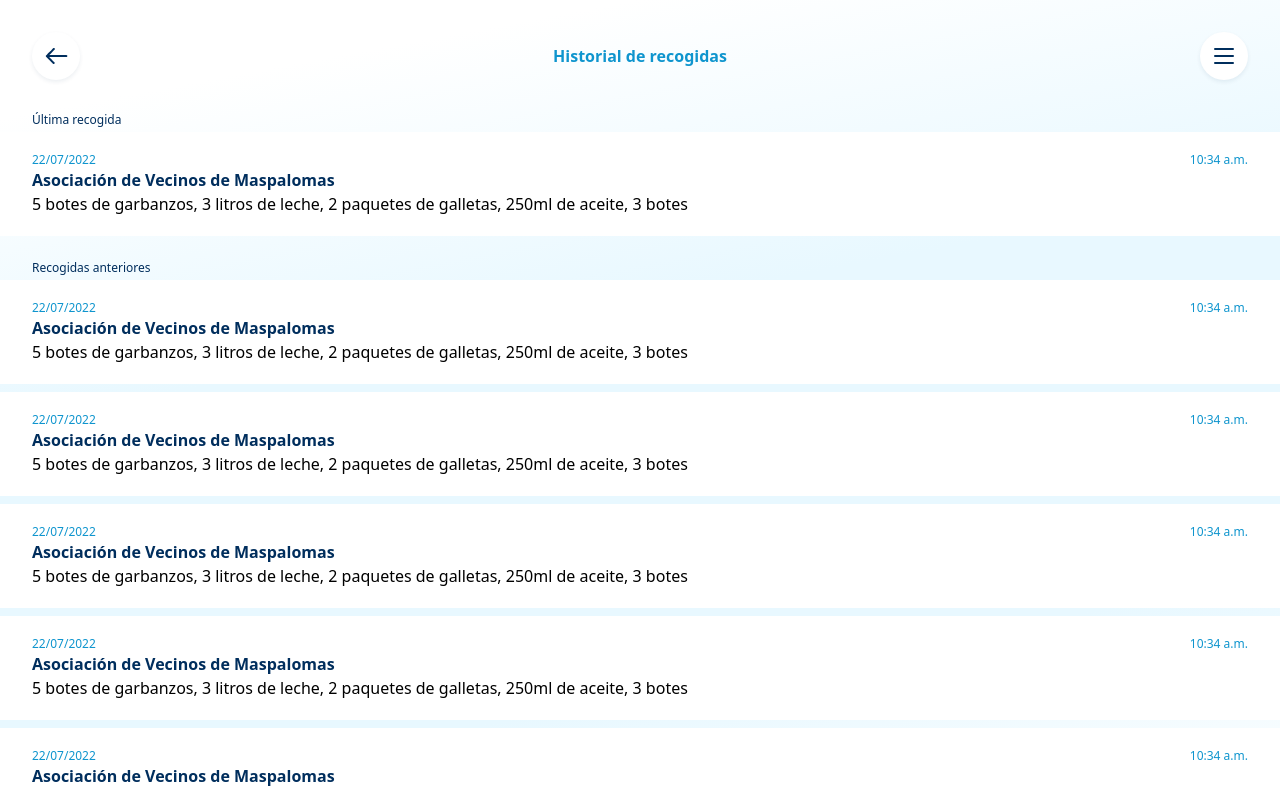
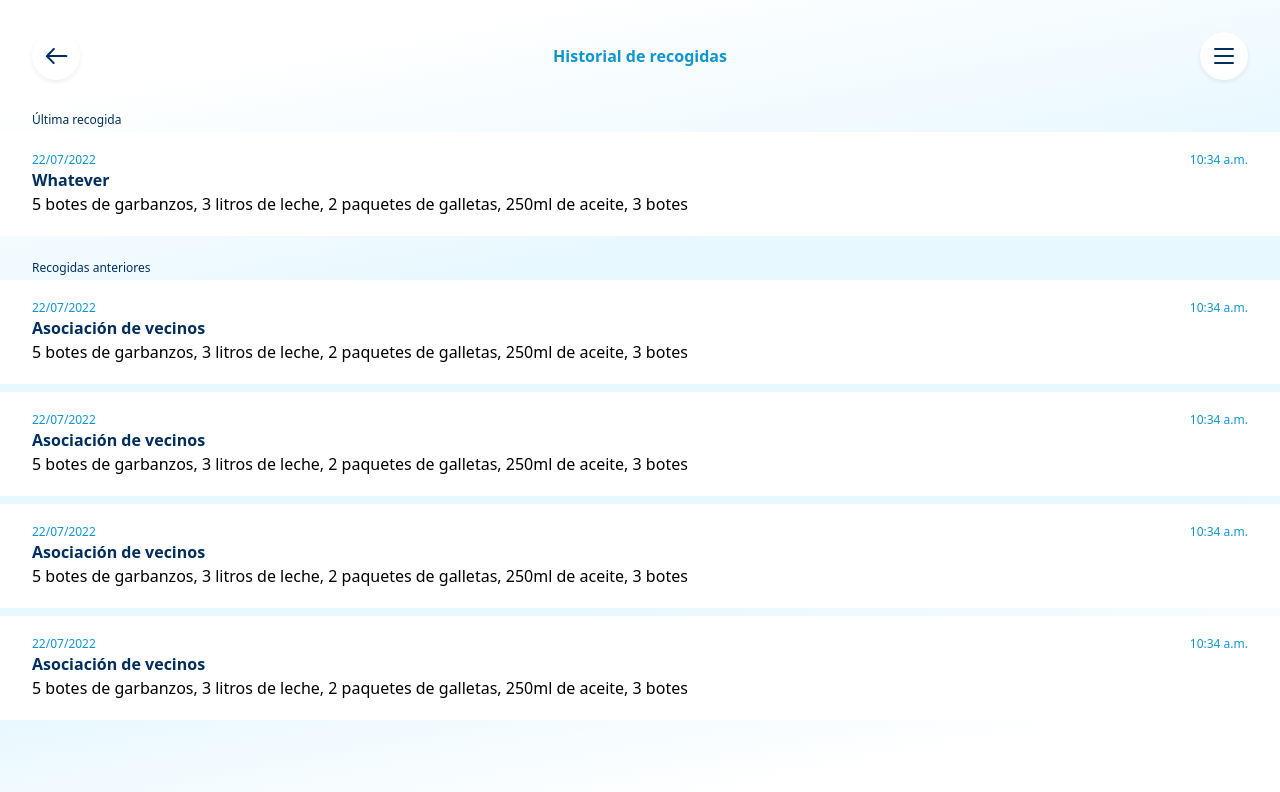
Before and after one commit to TheTributeCommunity/fesbal-frontend, a React (Vite) app: page / in a window 1280 px wide. Shown: the top 792 px of the page. Built offline with nearby package versions, Linux system fonts and the light colour scheme.

Commit message:
create history card component

```diff
--- /dev/null
+++ b/src/components/atom/HistoryCard.tsx
@@ -0,0 +1,25 @@
+import { FC } from 'react';
+
+interface HistoryCardProps {
+  title: string;
+  date: string;
+  time: string;
+  description: string;
+}
+
+const HistoryCard: FC<HistoryCardProps> = ({ title, date, time, description }) => {
+  return (
+    <div className="px-8 py-5 bg-white">
+      <div className="flex justify-between">
+        <p className="text-xs text-[#0F95CE]">22/07/2022</p>
+        <p className="text-xs text-[#0F95CE]">10:34 a.m.</p>
+      </div>
+      <p className="text-[#002E5D] font-bold">{title}</p>
+      <p className="font-light max-h-12 truncate">
+        5 botes de garbanzos, 3 litros de leche, 2 paquetes de galletas, 250ml de aceite, 3 botes
+      </p>
+    </div>
+  );
+};
+
+export default HistoryCard;
--- a/src/pages/PickupHistoryPage.tsx
+++ b/src/pages/PickupHistoryPage.tsx
@@ -1,3 +1,4 @@
+import HistoryCard from '../components/atom/HistoryCard';
 import BurgerMenuIcon from '../components/icons/BurgerMenuIcon';
 import RightArrowIcon from '../components/icons/RightArrowIcon';
 
@@ -13,79 +14,41 @@ const PickupHistoryPage = () => {
           <BurgerMenuIcon />
         </button>
       </div>
-      <h2 className="text-[#002E5D] text-xs px-8 mb-1">Última recogida</h2>
-      <div className="mb-6 px-8 py-5 bg-white">
-        <div className="flex justify-between">
-          <p className="text-xs text-[#0F95CE]">22/07/2022</p>
-          <p className="text-xs text-[#0F95CE]">10:34 a.m.</p>
-        </div>
-        <p className="text-[#002E5D] font-bold">Asociación de Vecinos de Maspalomas</p>
-        <p className="font-light max-h-12 truncate">
-          5 botes de garbanzos, 3 litros de leche, 2 paquetes de galletas, 250ml de aceite, 3 botes
-        </p>
+      <div className="mb-6">
+        <h2 className="text-[#002E5D] text-xs px-8 mb-1">Última recogida</h2>
+        <HistoryCard
+          title="Whatever"
+          date="22/07/2022"
+          time="10:30"
+          description="5 botes de garbanzos, 3 litros de leche, 2 paquetes de galletas, 250ml de aceite, 3 botes"
+        />
       </div>
       <h2 className="text-[#002E5D] text-xs px-8 mb-1">Recogidas anteriores</h2>
       <div className="flex flex-col gap-2">
-        <div className="px-8 py-5 bg-white">
-          <div className="flex justify-between">
-            <p className="text-xs text-[#0F95CE]">22/07/2022</p>
-            <p className="text-xs text-[#0F95CE]">10:34 a.m.</p>
-          </div>
-          <p className="text-[#002E5D] font-bold">Asociación de Vecinos de Maspalomas</p>
-          <p className="font-light max-h-12 truncate">
-            5 botes de garbanzos, 3 litros de leche, 2 paquetes de galletas, 250ml de aceite, 3 botes
-          </p>
-        </div>
-        <div className="px-8 py-5 bg-white">
-          <div className="flex justify-between">
-            <p className="text-xs text-[#0F95CE]">22/07/2022</p>
-            <p className="text-xs text-[#0F95CE]">10:34 a.m.</p>
-          </div>
-          <p className="text-[#002E5D] font-bold">Asociación de Vecinos de Maspalomas</p>
-          <p className="font-light max-h-12 truncate">
-            5 botes de garbanzos, 3 litros de leche, 2 paquetes de galletas, 250ml de aceite, 3 botes
-          </p>
-        </div>
-        <div className="px-8 py-5 bg-white">
-          <div className="flex justify-between">
-            <p className="text-xs text-[#0F95CE]">22/07/2022</p>
-            <p className="text-xs text-[#0F95CE]">10:34 a.m.</p>
-          </div>
-          <p className="text-[#002E5D] font-bold">Asociación de Vecinos de Maspalomas</p>
-          <p className="font-light max-h-12 truncate">
-            5 botes de garbanzos, 3 litros de leche, 2 paquetes de galletas, 250ml de aceite, 3 botes
-          </p>
-        </div>
-        <div className="px-8 py-5 bg-white">
-          <div className="flex justify-between">
-            <p className="text-xs text-[#0F95CE]">22/07/2022</p>
-            <p className="text-xs text-[#0F95CE]">10:34 a.m.</p>
-          </div>
-          <p className="text-[#002E5D] font-bold">Asociación de Vecinos de Maspalomas</p>
-          <p className="font-light max-h-12 truncate">
-            5 botes de garbanzos, 3 litros de leche, 2 paquetes de galletas, 250ml de aceite, 3 botes
-          </p>
-        </div>
-        <div className="px-8 py-5 bg-white">
-          <div className="flex justify-between">
-            <p className="text-xs text-[#0F95CE]">22/07/2022</p>
-            <p className="text-xs text-[#0F95CE]">10:34 a.m.</p>
-          </div>
-          <p className="text-[#002E5D] font-bold">Asociación de Vecinos de Maspalomas</p>
-          <p className="font-light max-h-12 truncate">
-            5 botes de garbanzos, 3 litros de leche, 2 paquetes de galletas, 250ml de aceite, 3 botes
-          </p>
-        </div>
-        <div className="px-8 py-5 bg-white">
-          <div className="flex justify-between">
-            <p className="text-xs text-[#0F95CE]">22/07/2022</p>
-            <p className="text-xs text-[#0F95CE]">10:34 a.m.</p>
-          </div>
-          <p className="text-[#002E5D] font-bold">Asociación de Vecinos de Maspalomas</p>
-          <p className="font-light max-h-12 truncate">
-            5 botes de garbanzos, 3 litros de leche, 2 paquetes de galletas, 250ml de aceite, 3 botes
-          </p>
-        </div>
+        <HistoryCard
+          title="Asociación de vecinos"
+          date="22/07/2022"
+          time="10:30"
+          description="5 botes de garbanzos, 3 litros de leche, 2 paquetes de galletas, 250ml de aceite, 3 botes"
+        />
+        <HistoryCard
+          title="Asociación de vecinos"
+          date="22/07/2022"
+          time="10:30"
+          description="5 botes de garbanzos, 3 litros de leche, 2 paquetes de galletas, 250ml de aceite, 3 botes"
+        />
+        <HistoryCard
+          title="Asociación de vecinos"
+          date="22/07/2022"
+          time="10:30"
+          description="5 botes de garbanzos, 3 litros de leche, 2 paquetes de galletas, 250ml de aceite, 3 botes"
+        />
+        <HistoryCard
+          title="Asociación de vecinos"
+          date="22/07/2022"
+          time="10:30"
+          description="5 botes de garbanzos, 3 litros de leche, 2 paquetes de galletas, 250ml de aceite, 3 botes"
+        />
       </div>
     </div>
   );
```
